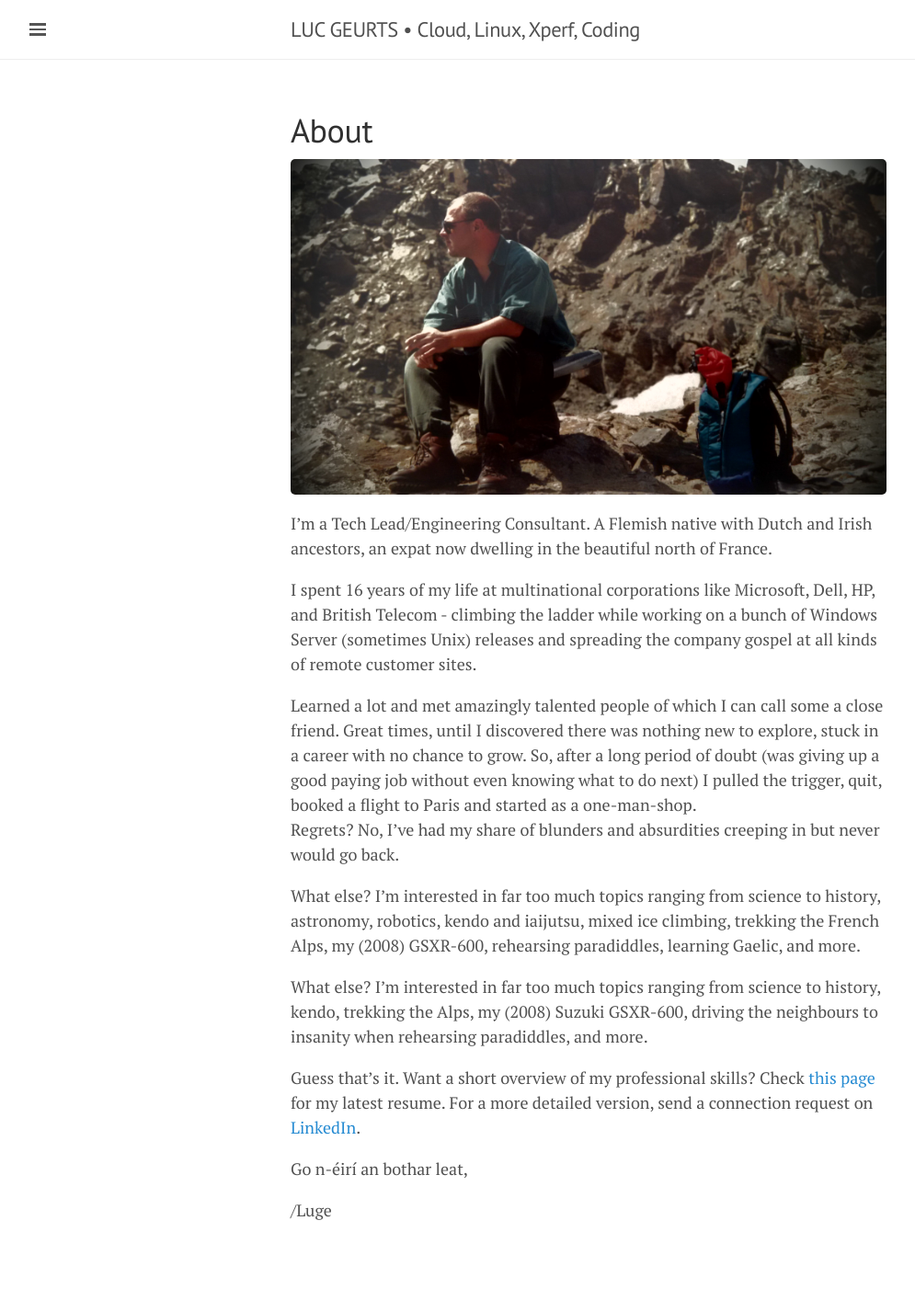
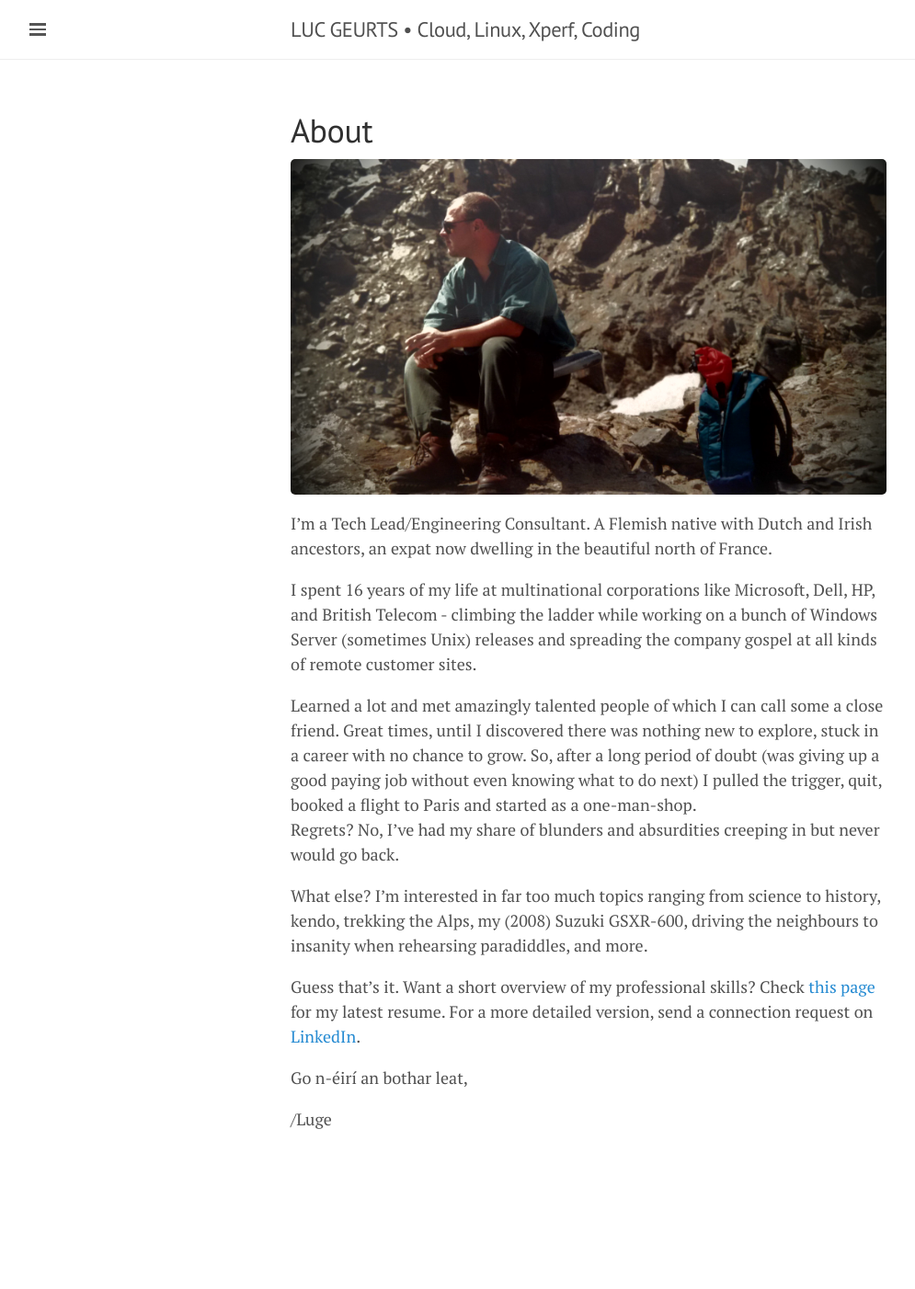
Before and after one commit to lgeurts/lgeurts.github.io, a Jekyll site: the page built from about.md, in a window 1280 px wide. Shown: the whole page at 92% size, without its empty margins (0-995 px from the left). Built offline with Jekyll 4.4.1, drawn with Linux system fonts in a browser that asks for light colours; nearby versions of some CDN libraries; after the commit the page ends 1303 px from its top, so only the background shows below that.

Commit message:
Update about.md

```diff
--- a/about.md
+++ b/about.md
@@ -11,8 +11,6 @@ I spent 16 years of my life at multinational corporations like Microsoft, Dell,
 
 Learned a lot and met amazingly talented people of which I can call some a close friend. Great times, until I discovered there was nothing new to explore, stuck in a career with no chance to grow. So, after a long period of doubt (was giving up a good paying job without even knowing what to do next) I pulled the trigger, quit, booked a flight to Paris and started as a one-man-shop. <br>Regrets? No, I've had my share of blunders and absurdities creeping in but never would go back.
 
-What else? I’m interested in far too much topics ranging from science to history, astronomy, robotics, kendo and iaijutsu, mixed ice climbing, trekking the French Alps, my (2008) GSXR-600, rehearsing paradiddles, learning Gaelic, and more.
-
 What else? I’m interested in far too much topics ranging from science to history, kendo, trekking the Alps, my (2008) Suzuki GSXR-600, driving the neighbours to insanity when rehearsing paradiddles, and more.
 
 Guess that's it. Want a short overview of my professional skills? Check [this page](https://github.com/lgeurts/Resume/blob/master/Moderncv%20Resume%20Luc%20Geurts%20%28US%29.pdf) for my latest resume. For a more detailed version, send a connection request on [LinkedIn](https://www.linkedin.com/in/lucgeurts).
```
